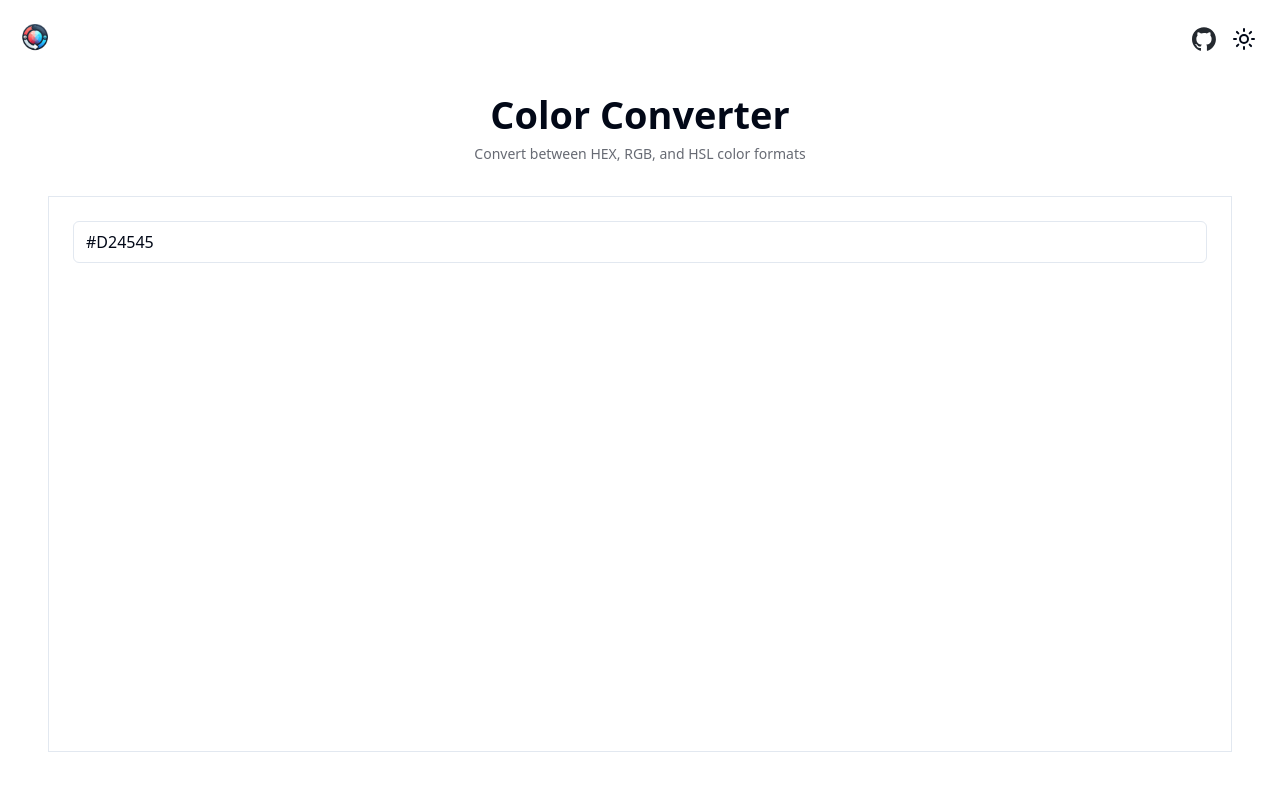
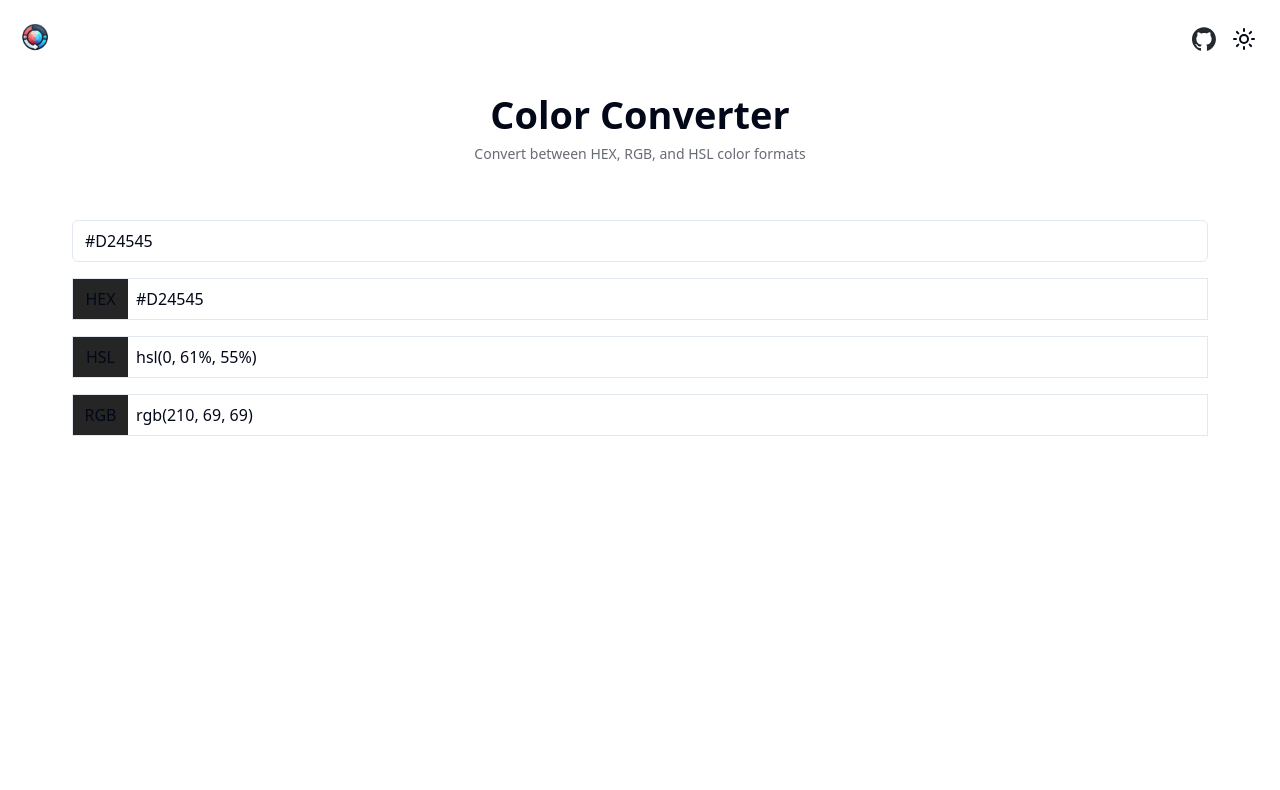
Before and after one commit to Tan-int/give-me-colors, a React (Vite) app: page / in a window 1280 px wide. Shown: the top 790 px of the page. Built offline with nearby package versions, Linux system fonts and the light colour scheme.

Commit message:
feat: initial component to display color codes

```diff
--- a/src/App.tsx
+++ b/src/App.tsx
@@ -3,6 +3,7 @@
 import Appbar from '@components/Appbar';
 import Input from '@components/Input';
 import { ChangeEvent, useState } from 'react';
+import ColorInfo from './components/ColorInfo';
 
 function App() {
   const [input, setInput] = useState<string>(INITIAL_COLOR_CODE);
@@ -23,12 +24,15 @@
             Convert between HEX, RGB, and HSL color formats
           </p>
         </div>
-        <div className="h-full w-full border p-6">
+        <div className="h-full w-full space-y-4 p-6">
           <Input
             value={input}
             onChange={handleInputChange}
             className="w-full text-base"
           />
+          <ColorInfo colorModel="HEX" colorCode={color.hex} />
+          <ColorInfo colorModel="HSL" colorCode={color.hsl} />
+          <ColorInfo colorModel="RGB" colorCode={color.rgb} />
         </div>
       </div>
     </div>
--- /dev/null
+++ b/src/components/ColorInfo/ColorInfo.tsx
@@ -0,0 +1,17 @@
+type ColorInfoProps = {
+  colorModel: string;
+  colorCode: string;
+};
+
+export default function ColorInfo({ colorModel, colorCode }: ColorInfoProps) {
+  return (
+    <div className="flex border">
+      <div className="flex items-center space-x-2">
+        <div className="flex w-[55px] items-center justify-center bg-[#252525] px-3 py-2">
+          <span>{colorModel}</span>
+        </div>
+        <span>{colorCode}</span>
+      </div>
+    </div>
+  );
+}
--- /dev/null
+++ b/src/components/ColorInfo/index.ts
@@ -0,0 +1 @@
+export { default } from './ColorInfo';
```
